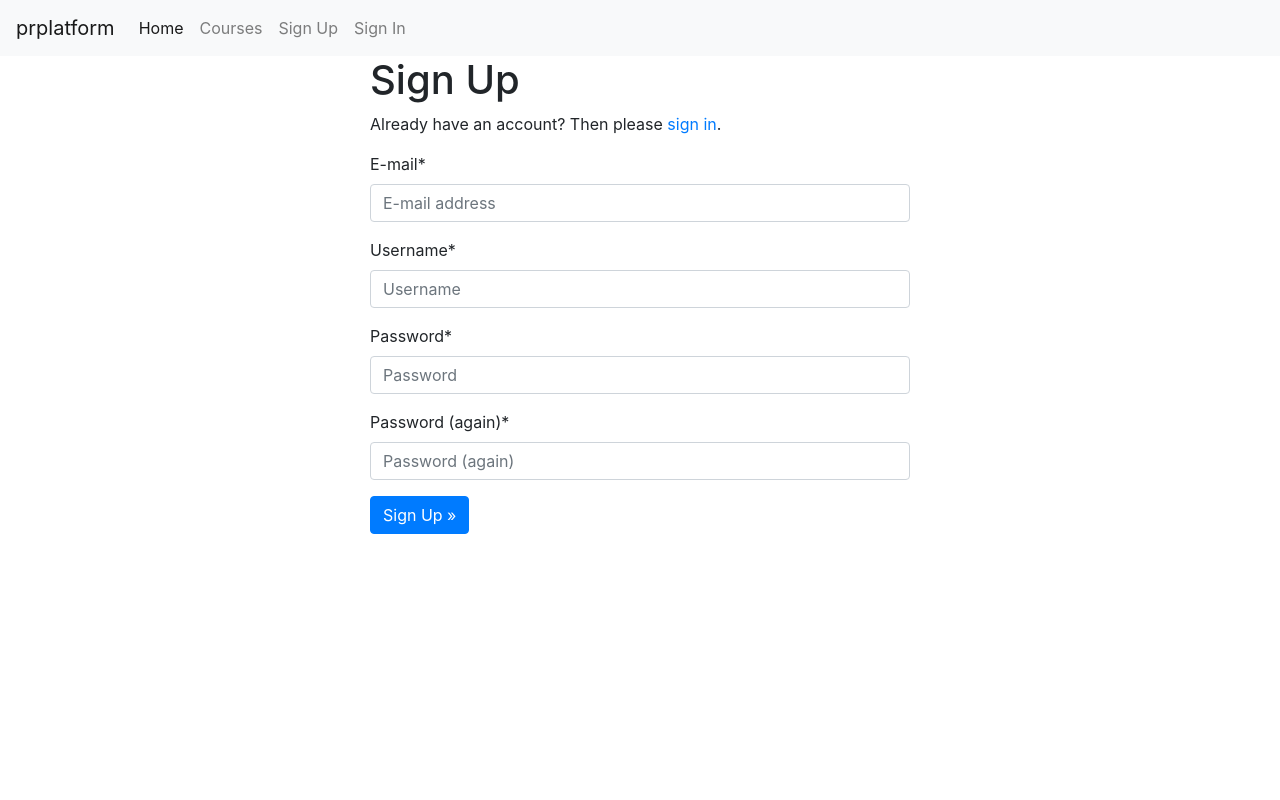
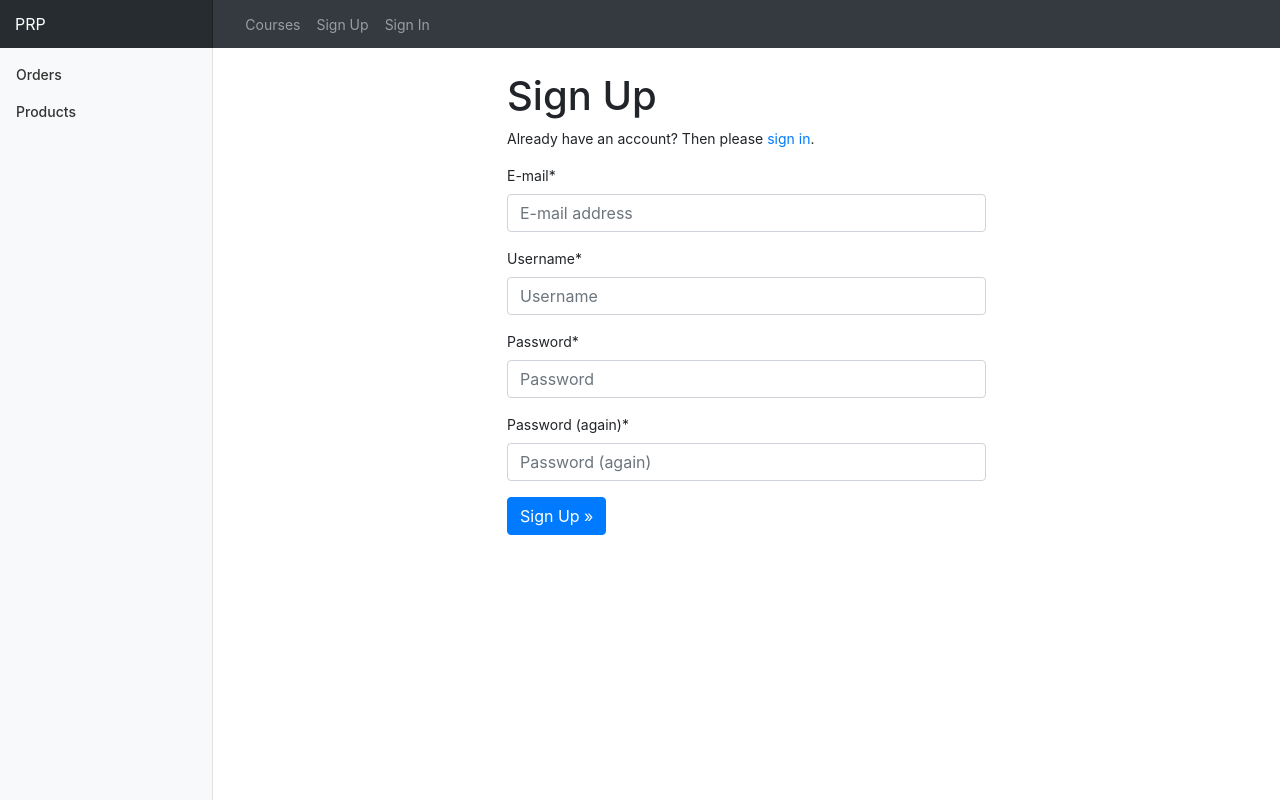
Before and after one commit to piehei/prplatform, a Django app: page /accounts/signup/ in a window 1280 px wide. Run offline with Django 3.2, Linux system fonts and the light colour scheme; parts of the project's set-up code (start-up, migrations or seed data) failed here and were passed over; some libraries are stand-ins or nearby versions.

Commit message:
added left sidebar

```diff
--- a/prplatform/static/css/project.css
+++ b/prplatform/static/css/project.css
@@ -11,3 +11,112 @@
   background-color: #f2dede;
   border-color: #eed3d7;
 }
+
+
+body {
+  font-size: .875rem;
+}
+
+.feather {
+  width: 16px;
+  height: 16px;
+  vertical-align: text-bottom;
+}
+
+/*
+ * Sidebar
+ */
+
+.sidebar {
+  position: fixed;
+  top: 0;
+  bottom: 0;
+  left: 0;
+  z-index: 100; /* Behind the navbar */
+  padding: 48px 0 0; /* Height of navbar */
+  box-shadow: inset -1px 0 0 rgba(0, 0, 0, .1);
+}
+
+.sidebar-sticky {
+  position: relative;
+  top: 0;
+  height: calc(100vh - 48px);
+  padding-top: .5rem;
+  overflow-x: hidden;
+  overflow-y: auto; /* Scrollable contents if viewport is shorter than content. */
+}
+
+@supports ((position: -webkit-sticky) or (position: sticky)) {
+  .sidebar-sticky {
+    position: -webkit-sticky;
+    position: sticky;
+  }
+}
+
+.sidebar .nav-link {
+  font-weight: 500;
+  color: #333;
+}
+
+.sidebar .nav-link .feather {
+  margin-right: 4px;
+  color: #999;
+}
+
+.sidebar .nav-link.active {
+  color: #007bff;
+}
+
+.sidebar .nav-link:hover .feather,
+.sidebar .nav-link.active .feather {
+  color: inherit;
+}
+
+.sidebar-heading {
+  font-size: .75rem;
+  text-transform: uppercase;
+}
+
+/*
+ * Content
+ */
+
+[role="main"] {
+  padding-top: 48px; /* Space for fixed navbar */
+}
+
+/*
+ * Navbar
+ */
+
+.navbar-brand {
+  padding-top: .75rem;
+  padding-bottom: .75rem;
+  font-size: 1rem;
+  background-color: rgba(0, 0, 0, .25);
+  box-shadow: inset -1px 0 0 rgba(0, 0, 0, .25);
+}
+
+.navbar .form-control {
+  padding: .75rem 1rem;
+  border-width: 0;
+  border-radius: 0;
+}
+
+.form-control-dark {
+  color: #fff;
+  background-color: rgba(255, 255, 255, .1);
+  border-color: rgba(255, 255, 255, .1);
+}
+
+.form-control-dark:focus {
+  border-color: transparent;
+  box-shadow: 0 0 0 3px rgba(255, 255, 255, .25);
+}
+
+/*
+ * Utilities
+ */
+
+.border-top { border-top: 1px solid #e5e5e5; }
+.border-bottom { border-bottom: 1px solid #e5e5e5; }
--- a/prplatform/templates/base.html
+++ b/prplatform/templates/base.html
@@ -32,18 +32,15 @@
 
   <body>
 
-    <div class="m-b-1">
-      <nav class="navbar navbar-expand-md navbar-light bg-light">
+      <nav class="navbar fixed-top navbar-expand-md navbar-dark bg-dark p-0">
         <button class="navbar-toggler navbar-toggler-right" type="button" data-toggle="collapse" data-target="#navbarSupportedContent" aria-controls="navbarSupportedContent" aria-expanded="false" aria-label="Toggle navigation">
           <span class="navbar-toggler-icon"></span>
         </button>
-        <a class="navbar-brand" href="{% url 'home' %}">prplatform</a>
+
+        <a class="navbar-brand col-md-2 mr-0" href="{% url 'home' %}">PRP</a>
 
         <div class="collapse navbar-collapse" id="navbarSupportedContent">
-          <ul class="navbar-nav mr-auto">
-            <li class="nav-item active">
-              <a class="nav-link" href="{% url 'home' %}">Home <span class="sr-only">(current)</span></a>
-            </li>
+          <ul class="navbar-nav mr-auto ml-4">
             <li class="nav-item">
               <a class="nav-link" href="{% url 'courses:list' %}">Courses</a>
             </li>
@@ -70,9 +67,28 @@
         </div>
       </nav>
 
+    <div class="container-fluid">
+    <div class="row">
+      <nav class="col-md-2 d-none d-md-block bg-light sidebar">
+        <div class="sidebar-sticky">
+          <ul class="nav flex-column">
+            <li class="nav-item">
+              <a class="nav-link" href="#">
+                <span data-feather="file"></span>
+                Orders
+              </a>
+            </li>
+            <li class="nav-item">
+              <a class="nav-link" href="#">
+                <span data-feather="shopping-cart"></span>
+                Products
+              </a>
+            </li>
         </div>
+      </nav>
 
-    <div class="container">
+      <main role="main" class="col-md-9 ml-sm-auto col-lg-10 px-4">
+        <div class="container mt-4">
 
           {% if messages %}
               {% for message in messages %}
@@ -81,25 +97,10 @@
           {% endif %}
 
           {% block content %}
-      <div class="row">
-        <div class="col-sm-12">
-          <h3>Features as of now:</h3>
-          <div class="list-group">
-            <div class="list-group-item">
-              You can create a profile
-            </div>
-            <div class="list-group-item">
-              You can create a course
-            </div>
-            <!--<div class="list-group-item">-->
-            <!--</div>-->
-            <!--<div class="list-group-item">-->
-            <!--</div>-->
-          </div>
-        </div>
-      </div>
           {% endblock content %}
 
+        </div>
+      </main>
     </div> <!-- /container -->
 
     {% block modal %}{% endblock modal %}
--- a/prplatform/templates/courses/course_list.html
+++ b/prplatform/templates/courses/course_list.html
@@ -3,7 +3,6 @@
 {% block title %}Courses{% endblock %}
 
 {% block content %}
-<div class="container">
   <h2>Courses</h2>
 
   <p>
@@ -23,5 +22,4 @@
   {% else %}
     No courses found :(
   {% endif %}
-</div>
 {% endblock content %}
```
Lines whose indentation alone changed are shown as unchanged.
